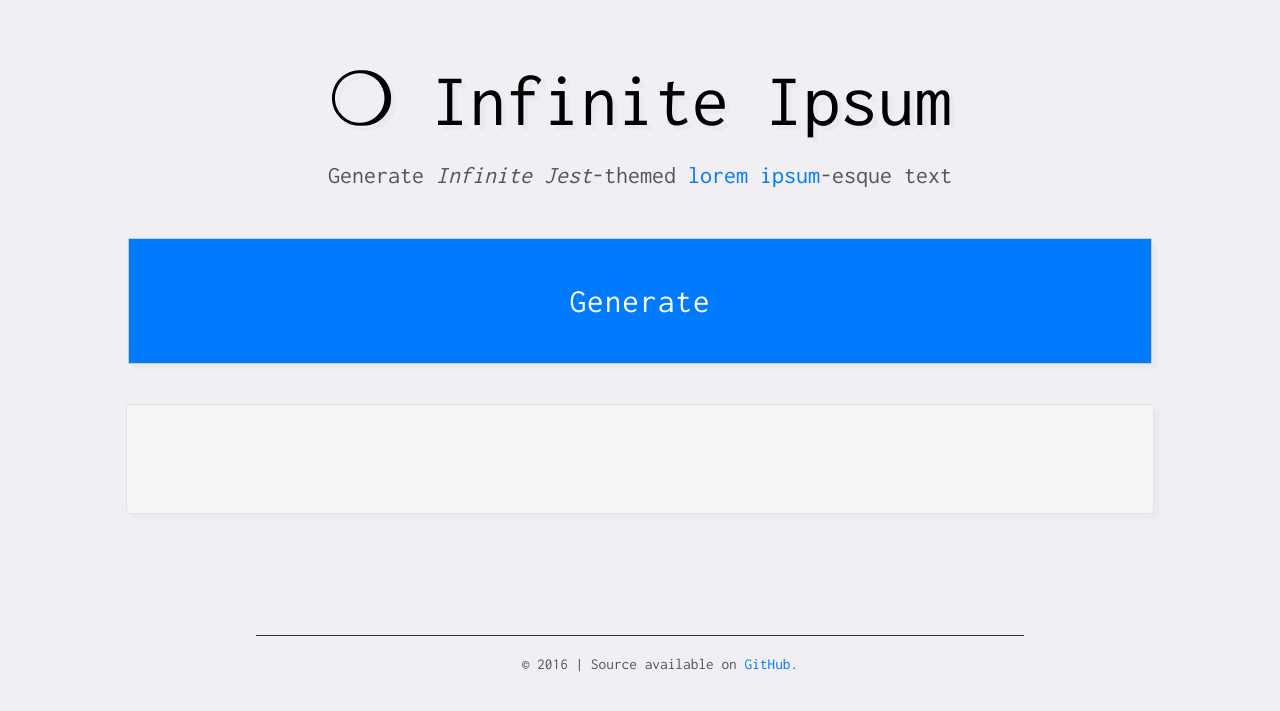
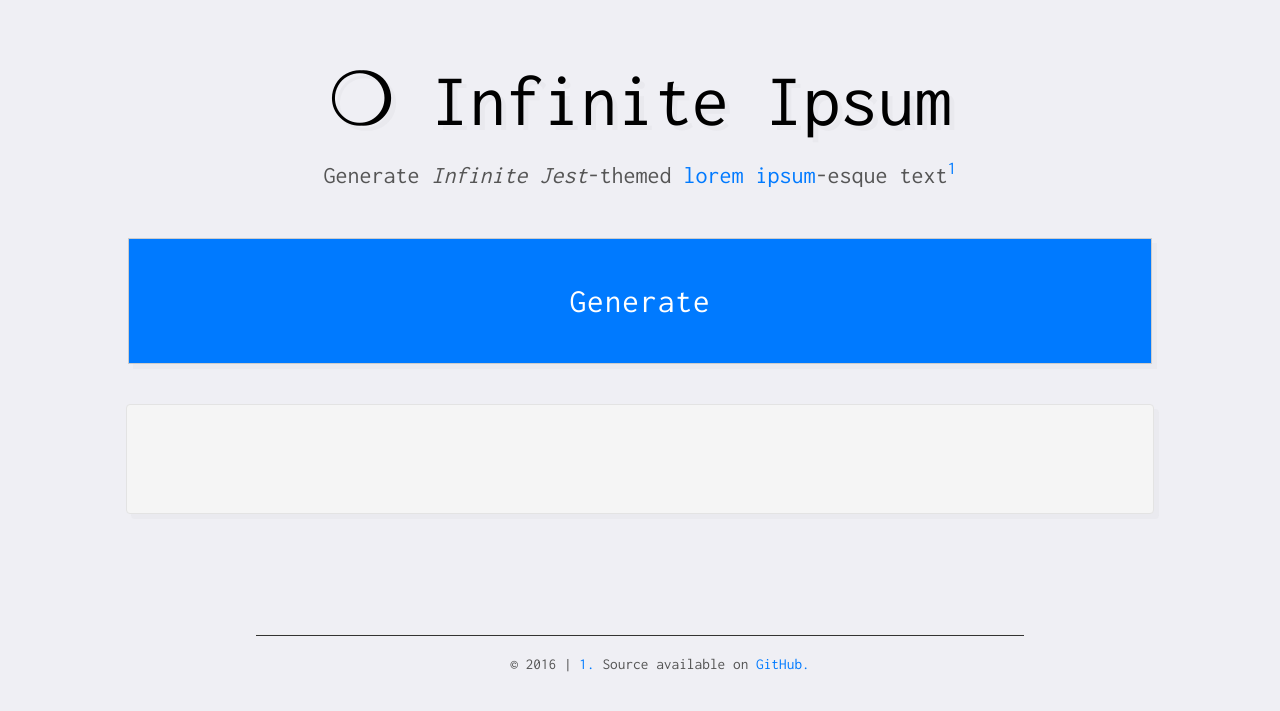
Before and after one commit to patjm1992/infinite-lorem-ipsum, a Flask app: page / in a window 1280 px wide. Shown: the top 711 px of the page. Run offline with Flask 2, Linux system fonts and the light colour scheme; some libraries are stand-ins or nearby versions.

Commit message:
added footnote lmao

```diff
--- a/templates/index.html
+++ b/templates/index.html
@@ -12,7 +12,7 @@
 		   <div class="row">
 		     <div class="col-sm-12 text-center">
     		   <h1>&#10061; Infinite Ipsum</h1>
-		       <h3>Generate <i>Infinite Jest</i>-themed <a href="#">lorem ipsum</a>-esque text</h3>
+		       <h3>Generate <i>Infinite Jest</i>-themed <a href="#">lorem ipsum</a>-esque text<sup id="note"><a href="foot">1</a></sup></h3>
 		     </div> <!-- End of col-sm-12 -->
 		   </div> <!-- End of first row -->
 		   	 <div class="row">
@@ -35,7 +35,7 @@
 
 		 <footer class="footer-p">
 		   <hr>
-		   <p>&copy 2016 | Source available on <a href="#">GitHub.</a></p>
+		   <p id="foot">&copy 2016 | <a href="note">1. </a>Source available on <a href="#">GitHub.</a></p>
 		 </footer>
 
 <!--
```
